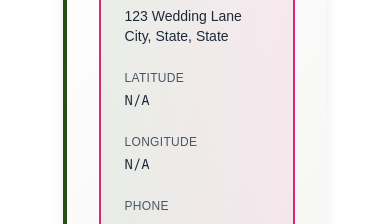
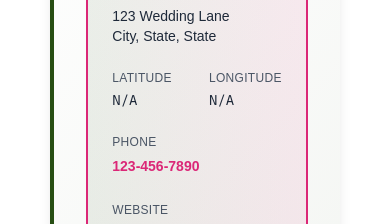
Before and after one commit to tori-ops/hybrid-stationary, a Next.js app: page /invite in a window 390 px wide. Shown: the part 200-424 px from the top of the page. Built offline with nearby package versions, Linux system fonts and the light colour scheme; no server answers.

Commit message:
Latitude and Longitude always display side by side on all screen sizes

```diff
--- a/src/components/VenueInfo.tsx
+++ b/src/components/VenueInfo.tsx
@@ -32,7 +32,7 @@ export default function VenueInfo({ config }: { config?: any }) {
             </p>
           </div>
           <div className="md:col-span-2">
-            <div className="grid grid-cols-1 md:grid-cols-2 gap-6">
+            <div className="grid grid-cols-2 gap-6">
               <div>
                 <p className="text-xs md:text-sm text-gray-600 uppercase tracking-wide mb-1">
                   Latitude
```
